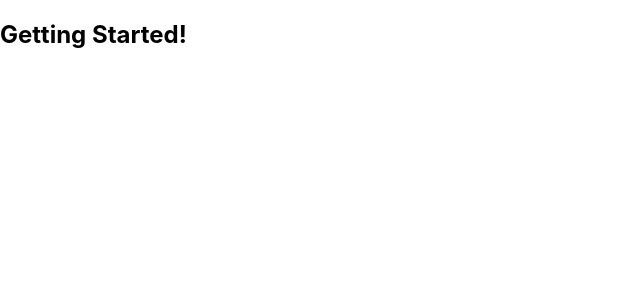
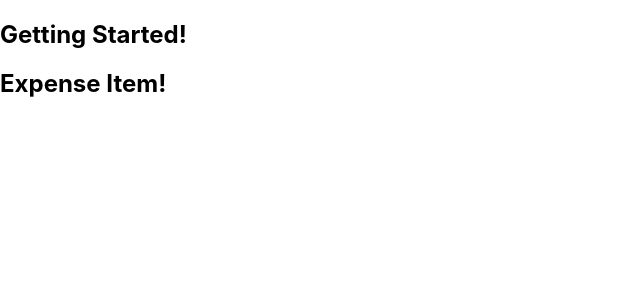
Before and after one commit to Chandanindalkar/react-guide, a React (Create React App) app: page / in a window 1280 px wide. Shown: the top 300 px of the page, without its empty margins (0-640 px from the left). Built offline with nearby package versions, Linux system fonts and the light colour scheme.

Commit message:
starting the expense tracker app

```diff
--- a/src/App.js
+++ b/src/App.js
@@ -1,7 +1,10 @@
+import ExpenseItem from "./components/ExpenseItem";
+
 function App() {
   return (
     <div className="App">
       <h2>Getting Started!</h2>
+      <ExpenseItem></ExpenseItem>
     </div>
   );
 }
--- /dev/null
+++ b/src/components/ExpenseItem.js
@@ -0,0 +1,5 @@
+function ExpenseItem() {
+    return <h2>Expense Item!</h2>
+}
+
+export default ExpenseItem;
```
